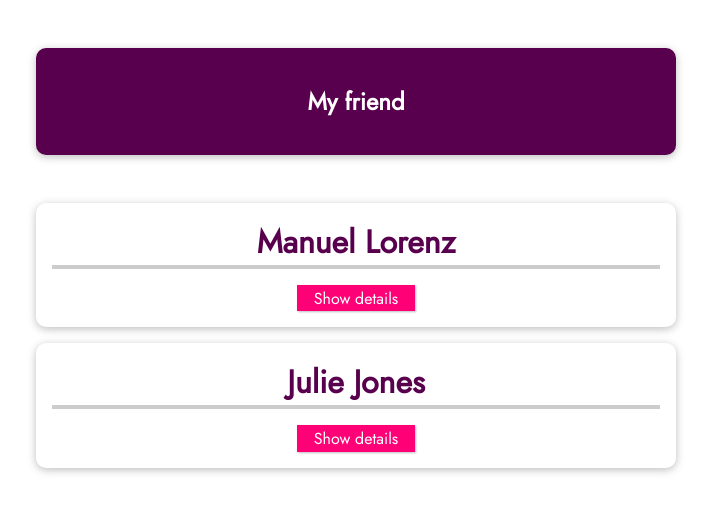
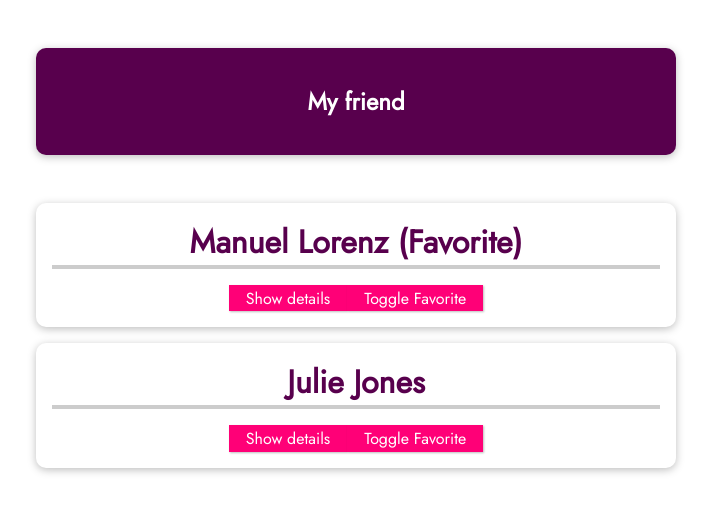
Before and after one commit to budahs/udemy-vue, a Vue app in the folder cli/9.1-01-a-new-vue-project/: page / in a window 1280 px wide. Shown: the top 512 px of the page, without its empty margins (284-995 px from the left). Built offline with nearby package versions, Linux system fonts and the light colour scheme.

Commit message:
8.3 | Component communication | Mutation error example

```diff
--- a/cli/9.1-01-a-new-vue-project/src/App.vue
+++ b/cli/9.1-01-a-new-vue-project/src/App.vue
@@ -6,11 +6,13 @@
                 name="Manuel Lorenz"
                 phone-number="0123 45678 90"
                 email-address="manuel@localhost.com"
+                is-favorite="1"
             ></friend-contact>
             <friend-contact
                 name="Julie Jones"
                 phone-number="0987 654421 21"
                 email-address="julie@localhost.com"
+                is-favorite="0"
             ></friend-contact>
         </ul>
     </section>
--- a/cli/9.1-01-a-new-vue-project/src/components/FriendContact.vue
+++ b/cli/9.1-01-a-new-vue-project/src/components/FriendContact.vue
@@ -1,7 +1,8 @@
 <template>
     <li>
-        <h2>{{ name }}</h2>
+        <h2>{{ name }} {{ isFavorite === '1' ? '(Favorite)' : '' }}</h2>
         <button @click="toggleDetails">{{ detailsAreVisible ? 'Hide' : 'Show' }} details</button>
+        <button @click="toggleFavorite">Toggle Favorite</button>
         <ul v-if="detailsAreVisible">
             <li><strong>Phone:</strong>{{ phoneNumber }}</li>
             <li><strong>Email:</strong>{{ emailAddress }}</li>
@@ -14,7 +15,8 @@
     props: [
         'name',
         'phoneNumber',
-        'emailAddress'
+        'emailAddress',
+        'isFavorite'
     ],
     data () {
         return {
@@ -24,6 +26,13 @@
     methods: {
         toggleDetails () {
             this.detailsAreVisible = !this.detailsAreVisible
+        },
+        toggleFavorite () {
+            if(this.isFavorite === '1') {
+                this.isFavorite = '0'
+            } else {
+                this.isFavorite = '1'
+            }
         }
     }
 }
```
